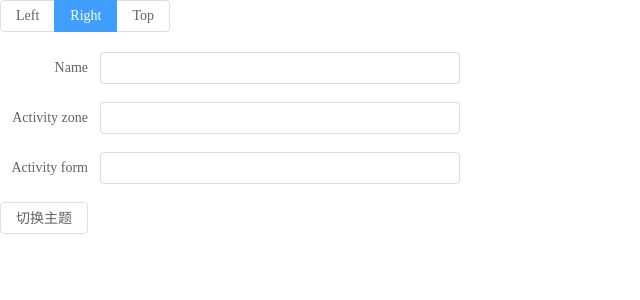
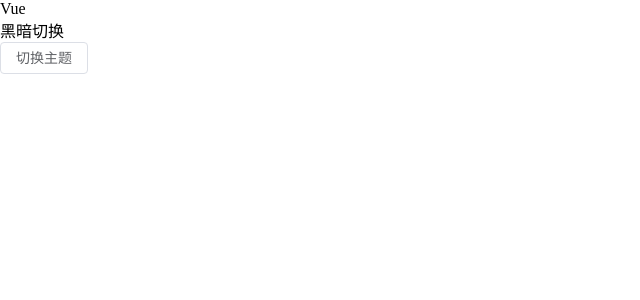
Before and after one commit to kongmingLatern/UnoTest, a Vue app: page / in a window 1280 px wide. Shown: the top 300 px of the page, without its empty margins (0-640 px from the left). Built offline with nearby package versions, Linux system fonts and the light colour scheme.

Commit message:
feat: add Header

```diff
--- a/components.d.ts
+++ b/components.d.ts
@@ -9,11 +9,13 @@ declare module '@vue/runtime-core' {
   export interface GlobalComponents {
     ElAffix: typeof import('element-plus/es')['ElAffix']
     ElButton: typeof import('element-plus/es')['ElButton']
+    ElCol: typeof import('element-plus/es')['ElCol']
     ElForm: typeof import('element-plus/es')['ElForm']
     ElFormItem: typeof import('element-plus/es')['ElFormItem']
     ElInput: typeof import('element-plus/es')['ElInput']
     ElRadioButton: typeof import('element-plus/es')['ElRadioButton']
     ElRadioGroup: typeof import('element-plus/es')['ElRadioGroup']
+    ElRow: typeof import('element-plus/es')['ElRow']
     RouterLink: typeof import('vue-router')['RouterLink']
     RouterView: typeof import('vue-router')['RouterView']
   }
--- a/package.json
+++ b/package.json
@@ -15,6 +15,7 @@
     "vue-router": "^4.1.5"
   },
   "devDependencies": {
+    "@iconify/json": "^2.1.120",
     "@rushstack/eslint-patch": "^1.1.4",
     "@types/node": "^16.11.56",
     "@vitejs/plugin-vue": "^3.0.3",
--- a/src/App.vue
+++ b/src/App.vue
@@ -1,41 +1,13 @@
 <template>
-  <div>
-    <el-radio-group v-model="labelPosition" label="label position">
-      <el-radio-button label="left">Left</el-radio-button>
-      <el-radio-button label="right">Right</el-radio-button>
-      <el-radio-button label="top">Top</el-radio-button>
-    </el-radio-group>
-    <div style="margin: 20px" />
-    <el-form :label-position="labelPosition" label-width="100px" :model="formLabelAlign" style="max-width: 460px">
-      <el-form-item label="Name">
-        <el-input v-model="formLabelAlign.name" />
-      </el-form-item>
-      <el-form-item label="Activity zone">
-        <el-input v-model="formLabelAlign.region" />
-      </el-form-item>
-      <el-form-item label="Activity form">
-        <el-input v-model="formLabelAlign.type" />
-      </el-form-item>
-    </el-form>
-    <el-button @click="toggle()">
-      切换主题
-    </el-button>
-  </div>
-
+  <Header />
+  <el-button @click="toggle()">
+    切换主题
+  </el-button>
 </template>
 
 <script lang="ts" setup>
-import { reactive, ref } from 'vue'
+import Header from './views/Header.vue';
 import { useDark, useToggle } from '@vueuse/core'
 const isDark = useDark()
 const toggle = useToggle(isDark)
-
-
-const labelPosition = ref('right')
-
-const formLabelAlign = reactive({
-  name: '',
-  region: '',
-  type: '',
-})
 </script>
--- /dev/null
+++ b/src/views/Header.vue
@@ -0,0 +1,18 @@
+<template>
+  <header p-5 flex="~" justify-between align-center>
+    <div>
+      <span>Vue</span>
+    </div>
+    <div>
+      <span>黑暗切换</span>
+    </div>
+  </header>
+</template>
+
+<script setup lang='ts'>
+
+</script>
+
+<style scoped>
+
+</style>
--- /dev/null
+++ b/src/views/InputForm.vue
@@ -0,0 +1,27 @@
+<template>
+  <el-form label-position="right" label-width="100px" :model="formLabelAlign" style="max-width: 460px">
+    <el-form-item label="Name">
+      <el-input v-model="formLabelAlign.name" />
+    </el-form-item>
+    <el-form-item label="Activity zone">
+      <el-input v-model="formLabelAlign.region" />
+    </el-form-item>
+    <el-form-item label="Activity form">
+      <el-input v-model="formLabelAlign.type" />
+    </el-form-item>
+  </el-form>
+</template>
+
+<script setup lang='ts'>
+import { reactive } from 'vue';
+
+const formLabelAlign = reactive({
+  name: '',
+  region: '',
+  type: '',
+})
+</script>
+
+<style scoped>
+
+</style>
--- a/vite.config.ts
+++ b/vite.config.ts
@@ -1,6 +1,6 @@
 import { fileURLToPath, URL } from 'node:url'
 import Unocss from 'unocss/vite'
-import { presetAttributify, presetUno } from 'unocss'
+import { presetAttributify, presetUno, presetIcons } from 'unocss'
 
 import { defineConfig } from 'vite'
 import vue from '@vitejs/plugin-vue'
@@ -17,6 +17,7 @@ export default defineConfig({
       presets: [
         presetAttributify(),
         presetUno(),
+        presetIcons({ scale: 1.2, warn: true })
       ],
       rules: [
         ['/^bg-(/\d+)$/', { background: '$1' }]
```
Also changed, not shown: 1 other file (tests, documents, lock files or other folders).
